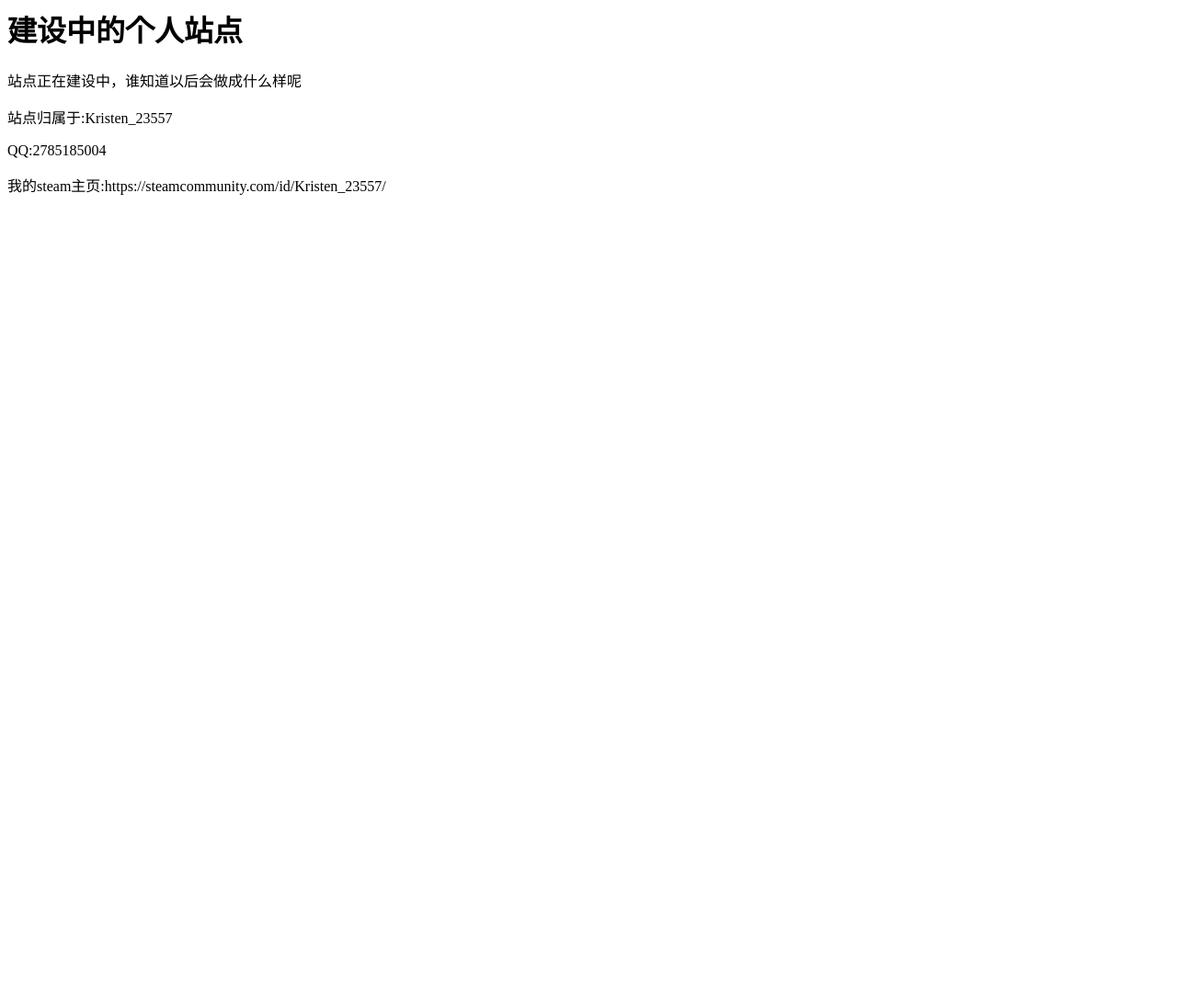
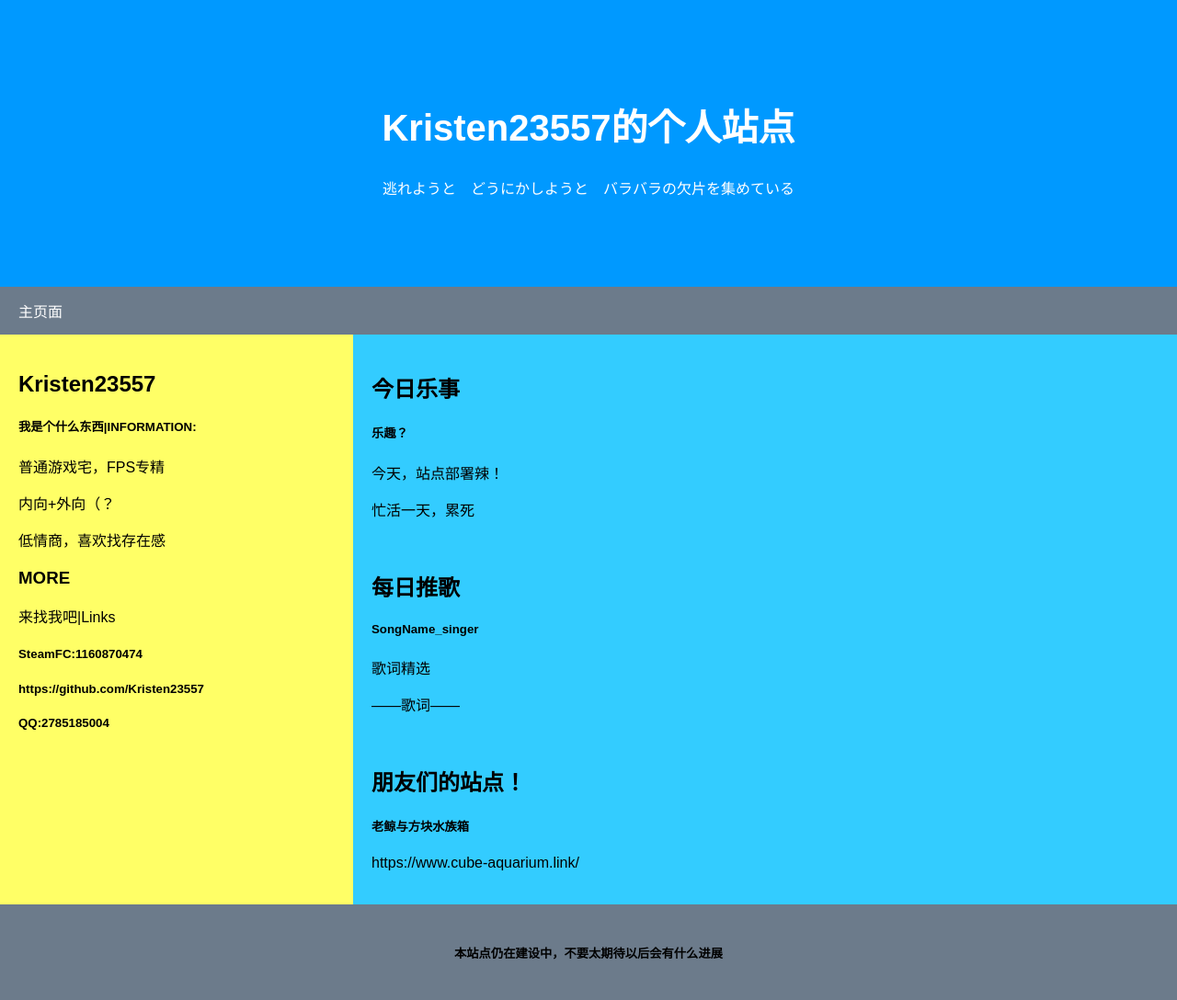
Before and after one commit to Kristen23557/Kristen23557.github.io, a plain HTML site: page index.html in a window 1280 px wide. Shown: the whole page at 92% size. Before the commit the page ends 800 px from the top, so only its background shows below. Drawn offline with Linux system fonts and the light colour scheme.

Commit message:
index update
update index

```diff
--- a/index.html
+++ b/index.html
@@ -1,25 +1,160 @@
+<!DOCTYPE html>
 <html>
+<head>
+<title>Kristen23557.GitHub.io</title>
+<meta charset="UTF-8">
+<meta name="viewport" content="width=device-width, initial-scale=1">
+<style>
+* {
+    box-sizing: border-box;
+}
 
-<head>
-    <meta charset="utf-8">
-    <title>Kristen23557的个人站点</title>
+/* body 样式 */
+body {
+    font-family: Arial;
+    margin: 0;
+}
+
+/* 标题 */
+.header {
+    padding: 80px;
+    text-align: center;
+    background: #0099ff;
+    color: white;
+}
+
+/* 标题字体加大 */
+.header h1 {
+    font-size: 40px;
+}
+
+/* 导航 */
+.navbar {
+    overflow: hidden;
+    background-color: #6C7B8B;
+}
+
+/* 导航栏样式 */
+.navbar a {
+    float: left;
+    display: block;
+    color: white;
+    text-align: center;
+    padding: 14px 20px;
+    text-decoration: none;
+}
+
+/* 右侧链接*/
+.navbar a.right {
+    float: right;
+}
+
+/* 鼠标移动到链接的颜色 */
+.navbar a:hover {
+    background-color: #ddd;
+    color: black;
+}
+
+/* 列容器 */
+.row {
+    display: -ms-flexbox; /* IE10 */
+    display: flex;
+    -ms-flex-wrap: wrap; /* IE10 */
+    flex-wrap: wrap;
+}
+
+/* 创建两个列 */
+/* 边栏 */
+.side {
+    -ms-flex: 30%; /* IE10 */
+    flex: 30%;
+    background-color: #ffff66;
+    padding: 20px;
+}
+
+/* 主要的内容区域 */
+.main {
+    -ms-flex: 70%; /* IE10 */
+    flex: 70%;
+    background-color: #33ccff;
+    padding: 20px;
+}
+
+/* 测试图片 */
+.fakeimg {
+    background-color: #ccffff;
+    width: 100%;
+    padding: 20px;
+}
+
+/* 底部 */
+.footer {
+    padding: 20px;
+    text-align: center;
+    background: #6C7B8B;
+}
+
+/* 响应式布局 - 在屏幕设备宽度尺寸小于 700px 时, 让两栏上下堆叠显示 */
+@media screen and (max-width: 700px) {
+    .row {
+        flex-direction: column;
+    }
+}
+
+/* 响应式布局 - 在屏幕设备宽度尺寸小于 400px 时, 让导航栏目上下堆叠显示 */
+@media screen and (max-width: 400px) {
+    .navbar a {
+        float: none;
+        width: 100%;
+    }
+}
+</style>
 </head>
+<body>
 
-<body>
-    <h1>建设中的个人站点</h1>
-    <p>站点正在建设中，谁知道以后会做成什么样呢</p>
-    <p>
-        站点归属于:Kristen_23557
+<div class="header">
+  <h1>Kristen23557的个人站点</h1>
+  <p>逃れようと　どうにかしようと　バラバラの欠片を集めている</p>
+</div>
 
-    </p>
-    <p>
-        QQ:2785185004
-    </p>
-    <p>
-        我的steam主页:https://steamcommunity.com/id/Kristen_23557/
-    </p>
+<div class="navbar">
+  <a href="#">主页面</a>
+</div>
 
+<div class="row">
+  <div class="side">
+      <h2>Kristen23557</h2>
+      <h5>我是个什么东西|INFORMATION:</h5>
+      <p>普通游戏宅，FPS专精</p>
+	  <p>内向+外向（？</p>
+	  <p>低情商，喜欢找存在感</p>
+      <h3>MORE</h3>
+      <p>来找我吧|Links</p>
+	  <p><p>
+	  <h5>SteamFC:1160870474</h5>
+	  <h5>https://github.com/Kristen23557</h5>
+	  <h5>QQ:2785185004</h5>
+  </div>
+  <div class="main">
+      <h2>今日乐事</h2>
+      <h5>乐趣？</h5>
+      <p>今天，站点部署辣！</p>
+      <p>忙活一天，累死</p>
+      <br>
+      <h2>每日推歌</h2>
+      <h5>SongName_singer</h5>
+      <p>歌词精选</p>
+      <p>——歌词——</p>
+	  <br>
+	  <h2>朋友们的站点！</h2>
+	  <h5>老鲸与方块水族箱</h5>
+	  <p>https://www.cube-aquarium.link/<p>
+  </div>
+</div>
+
+<div class="footer">
+  <h5>本站点仍在建设中，不要太期待以后会有什么进展</h5>
+</div>
 
 </body>
-
 </html>
```
